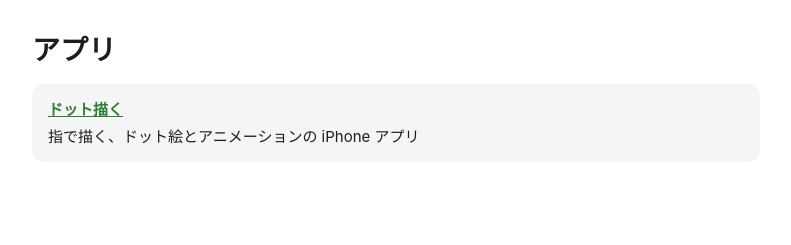
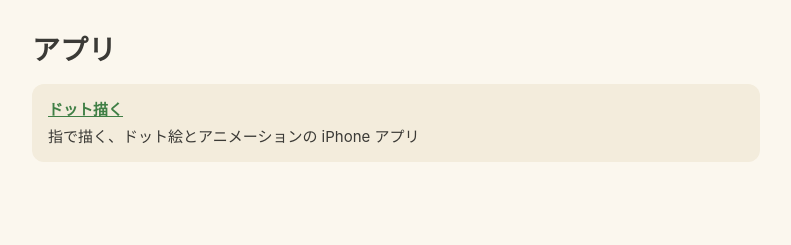
Before and after one commit to satoo3/satoo3.github.io, a plain HTML site: page index.html in a window 1280 px wide. Shown: the whole page, without its empty margins (244-1035 px from the left). Drawn offline with Linux system fonts and the light colour scheme.

Commit message:
背景を黒にせず、やさしいクリーム色にする
Co-Authored-By: Claude Opus 5.5 <noreply@anthropic.com>

```diff
--- a/dotkaku/style.css
+++ b/dotkaku/style.css
@@ -1,20 +1,12 @@
 :root {
-  --text: #1d1d1f;
-  --muted: #6e6e73;
-  --line: #e5e5ea;
-  --bg: #ffffff;
-  --accent: #2f7d32;
-  --card: #f5f5f7;
-}
-@media (prefers-color-scheme: dark) {
-  :root {
-    --text: #f5f5f7;
-    --muted: #a1a1a6;
-    --line: #38383a;
-    --bg: #111113;
-    --accent: #7bd17f;
-    --card: #1c1c1e;
-  }
+  /* 目にやさしいクリーム色の背景（ダークモードでも黒にしない） */
+  color-scheme: light;
+  --text: #3b3a36;
+  --muted: #7a776e;
+  --line: #e8e1d0;
+  --bg: #fbf7ee;
+  --accent: #3f7f45;
+  --card: #f3ecdc;
 }
 * { box-sizing: border-box; }
 body {
```
